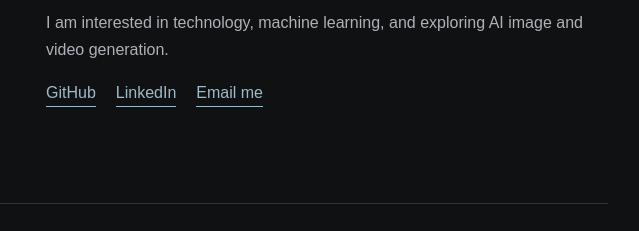
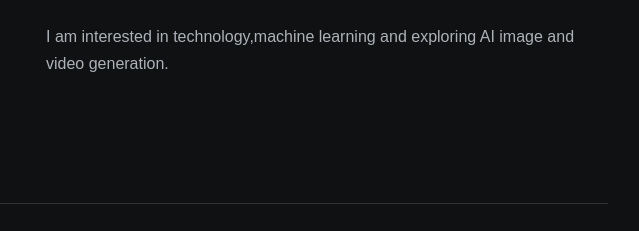
Before and after one commit to Taran153/webtechport, a plain HTML site: page index.html in a window 1280 px wide. Shown: the part 310-541 px from the top of the page, 464-1103 px from the left. Drawn offline with Linux system fonts and the light colour scheme.

Commit message:
changed index
Removed links and adjusted text formatting.

```diff
--- a/index.html
+++ b/index.html
@@ -26,12 +26,7 @@
         <p class="small-title">HELLO, I'M</p>
         <h1>Taran Reddy</h1>
         <h3 class="blue">Computer Science &amp; Engineering Student</h3>
-        <p class="gray">I am interested in technology, machine learning, and exploring AI image and video generation.</p>
-        <div class="links">
-          <a href="https://github.com/Taran153" target="_blank">GitHub</a>
-          <a href="https://in.linkedin.com/in/taranreddy" target="_blank">LinkedIn</a>
-          <a href="mailto:se24umcs024@mahindrauniversity.edu.in">Email me</a>
-        </div>
+        <p class="gray">I am interested in technology,machine learning and exploring AI image and video generation.</p>
       </div>
     </section>
 
```
